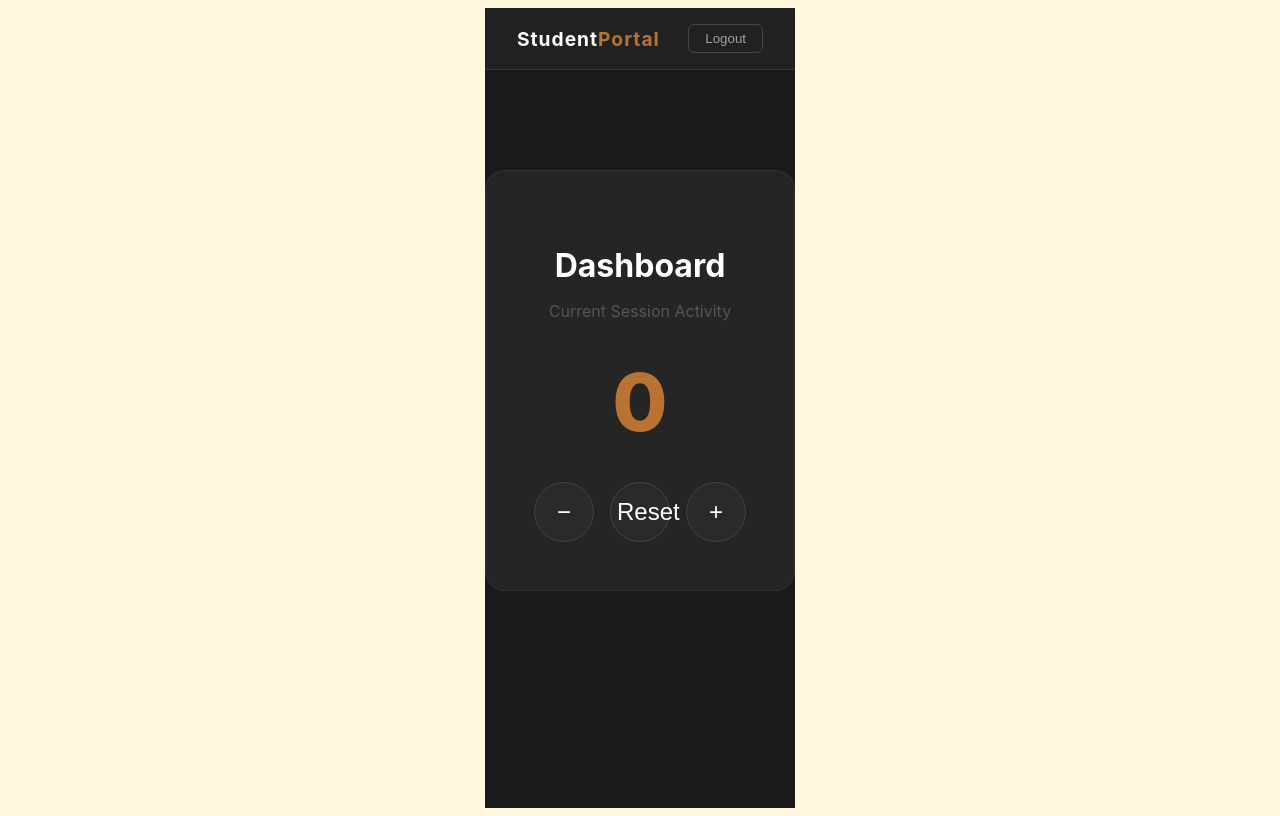
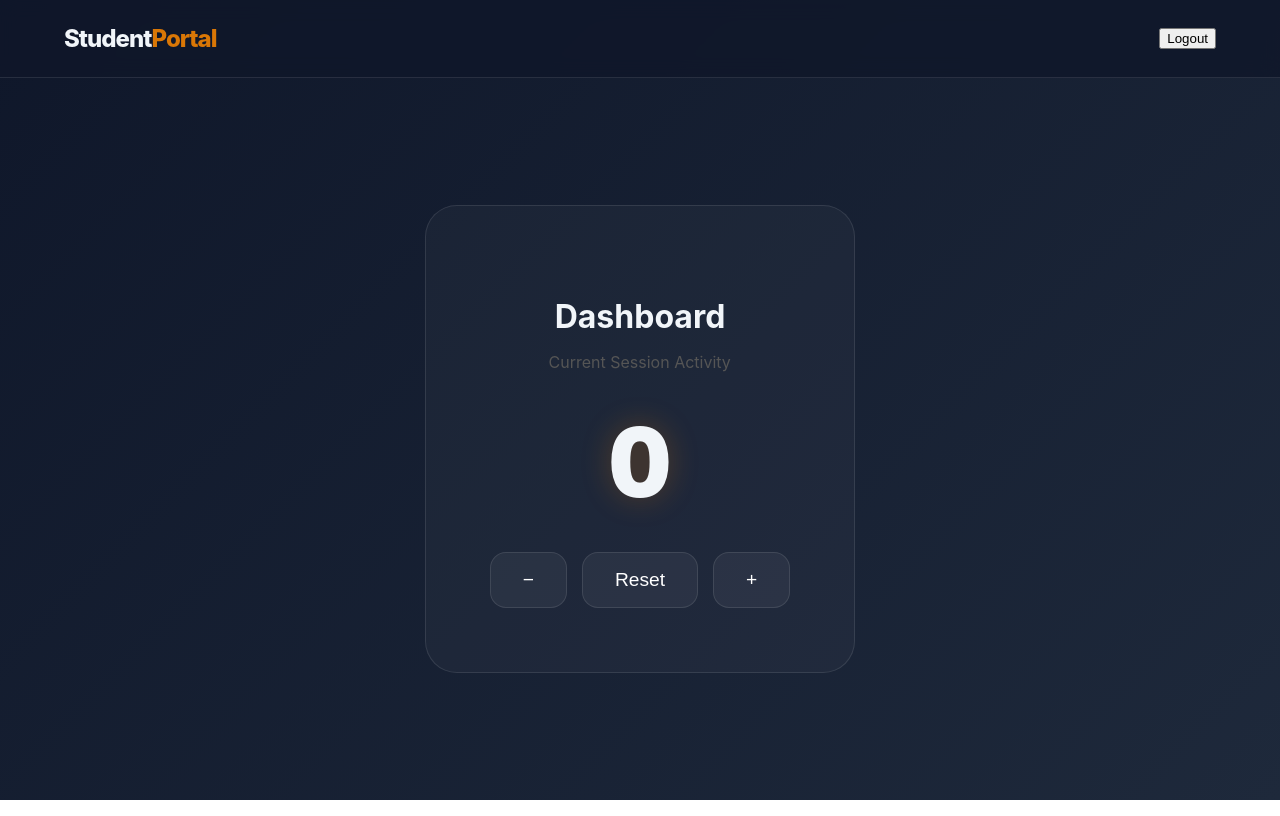
Before and after one commit to puppyNiel/infot6-lab4, a React (Vite) app in the folder simple-integration/: page /counter in a window 1280 px wide. Built offline with nearby package versions, Linux system fonts and the light colour scheme; no server answers.

Commit message:
Fix: css issue

```diff
--- a/simple-integration/src/index.css
+++ b/simple-integration/src/index.css
@@ -1,8 +1,20 @@
+:root {
+  --bg-gradient: linear-gradient(135deg, #0f172a 0%, #1e293b 100%);
+  --glass-bg: rgba(255, 255, 255, 0.03);
+  --glass-border: rgba(255, 255, 255, 0.1);
+  --accent-copper: #d97706; /* Copper */
+  --accent-blue: #3b82f6;
+  --text-main: #f1f5f9;
+  --text-dim: #94a3b8;
+}
+
 body {
-  font-family: Arial, Helvetica, sans-serif;
-  background:  #FFF8DC;
+  margin: 0;
+  font-family: 'Inter', sans-serif;
+  background: var(--bg-gradient);
+  color: var(--text-main);
+  min-height: 100vh;
   display: flex;
   justify-content: center;
   align-items: center;
-  height: 100vh;
 }
--- a/simple-integration/src/pages/Counter.css
+++ b/simple-integration/src/pages/Counter.css
@@ -1,86 +1,65 @@
-:root {
-  --charcoal: #1a1a1b;
-  --copper: #b87333;
-  --white: #ffffff;
-}
-
 .counter-container {
-  min-height: 100vh;
-  background-color: var(--charcoal);
-  color: var(--white);
-  font-family: 'Inter', sans-serif;
+  width: 100vw;
+  height: 100vh;
+  display: flex;
+  flex-direction: column;
 }
 
 .navbar {
   display: flex;
   justify-content: space-between;
   align-items: center;
-  padding: 1rem 2rem;
-  background: rgba(255, 255, 255, 0.03);
-  border-bottom: 1px solid rgba(255, 255, 255, 0.1);
+  padding: 1.5rem 4rem;
+  background: rgba(15, 23, 42, 0.8);
+  backdrop-filter: blur(10px);
+  border-bottom: 1px solid var(--glass-border);
 }
 
 .logo {
-  font-weight: 700;
-  font-size: 1.2rem;
-  letter-spacing: 1px;
+  font-size: 1.5rem;
+  font-weight: 800;
+  letter-spacing: -1px;
 }
 
 .logo span {
-  color: var(--copper);
-}
-
-.btn-logout {
-  background: transparent;
-  color: #a0a0a0;
-  border: 1px solid #444;
-  padding: 6px 16px;
-  border-radius: 6px;
-  cursor: pointer;
-  transition: all 0.3s;
-}
-
-.btn-logout:hover {
-  color: var(--white);
-  border-color: var(--white);
+  color: var(--accent-copper);
 }
 
 .counter-card {
-  margin: 100px auto;
-  max-width: 400px;
-  background: rgba(255, 255, 255, 0.05);
-  padding: 3rem;
-  border-radius: 20px;
+  margin: auto;
   text-align: center;
-  border: 1px solid rgba(255, 255, 255, 0.05);
+  background: var(--glass-bg);
+  padding: 4rem;
+  border-radius: 32px;
+  border: 1px solid var(--glass-border);
 }
 
 .count-display {
-  font-size: 5rem;
-  font-weight: 800;
-  color: var(--copper);
+  font-size: 6rem;
+  font-weight: 900;
   margin: 2rem 0;
+  font-variant-numeric: tabular-nums;
+  text-shadow: 0 0 30px rgba(217, 119, 6, 0.3);
 }
 
 .counter-controls {
   display: flex;
-  gap: 1rem;
+  gap: 15px;
   justify-content: center;
 }
 
 .counter-controls button {
-  background: #2a2a2b;
+  padding: 1rem 2rem;
+  border-radius: 16px;
+  border: 1px solid var(--glass-border);
+  background: rgba(255, 255, 255, 0.05);
   color: white;
-  border: 1px solid #444;
-  width: 60px;
-  height: 60px;
-  border-radius: 50%;
-  font-size: 1.5rem;
+  font-size: 1.2rem;
   cursor: pointer;
-  transition: transform 0.2s, border-color 0.2s;
+  transition: all 0.2s;
 }
 
 .counter-controls button:hover {
-  border-color: var(--copper);
-  transform: translateY(-2px);
+  background: var(--accent-copper);
+  border-color: transparent;
 }
--- a/simple-integration/src/pages/Login.css
+++ b/simple-integration/src/pages/Login.css
@@ -1,101 +1,61 @@
-/* Color Palette */
-:root {
-  --charcoal: #1a1a1b;
-  --copper: #b87333;
-  --denim-blue: #3b5998;
-  --white: #ffffff;
-}
-
 .login-container {
   display: flex;
   justify-content: center;
   align-items: center;
-  min-height: 100vh;
-  background-color: var(--charcoal); /* Charcoal background */
-  font-family: 'Inter', sans-serif;
+  width: 100%;
 }
 
 .login-card {
-  background: rgba(255, 255, 255, 0.05);
-  padding: 2.5rem;
-  border-radius: 16px;
-  box-shadow: 0 8px 32px rgba(0, 0, 0, 0.3);
-  backdrop-filter: blur(10px);
-  border: 1px solid rgba(255, 255, 255, 0.1);
+  background: var(--glass-bg);
+  backdrop-filter: blur(12px);
+  border: 1px solid var(--glass-border);
+  padding: 3rem;
+  border-radius: 24px;
   width: 100%;
   max-width: 400px;
+  box-shadow: 0 25px 50px -12px rgba(0, 0, 0, 0.5);
   text-align: center;
 }
 
 .login-card h2 {
-  color: var(--white);
   font-size: 2rem;
   margin-bottom: 0.5rem;
-  font-weight: 700;
-}
-
-.login-card p {
-  color: #a0a0a0;
-  margin-bottom: 2rem;
-}
-
-.input-group {
-  margin-bottom: 1.2rem;
+  background: linear-gradient(to right, #fff, var(--accent-copper));
+  -webkit-background-clip: text;
+  -webkit-text-fill-color: transparent;
 }
 
 .input-group input {
   width: 100%;
-  padding: 12px;
-  border-radius: 8px;
-  border: 1px solid #444;
-  background: #2a2a2b;
+  padding: 12px 16px;
+  margin: 10px 0;
+  background: rgba(0, 0, 0, 0.2);
+  border: 1px solid var(--glass-border);
+  border-radius: 12px;
   color: white;
-  outline: none;
-  transition: border-color 0.3s;
+  transition: all 0.3s ease;
 }
 
 .input-group input:focus {
-  border-color: var(--copper); /* Copper focus accent */
-}
-
-.button-group {
-  display: flex;
-  flex-direction: column;
-  gap: 1rem;
-  margin-top: 1.5rem;
+  outline: none;
+  border-color: var(--accent-copper);
+  box-shadow: 0 0 0 4px rgba(217, 119, 6, 0.1);
 }
 
 .btn-primary {
-  background-color: var(--copper); /* Copper button */
+  width: 100%;
+  padding: 12px;
+  background: var(--accent-copper);
+  border: none;
+  border-radius: 12px;
   color: white;
-  padding: 12px;
-  border: none;
-  border-radius: 8px;
   font-weight: 600;
   cursor: pointer;
-  transition: opacity 0.3s;
+  margin-top: 20px;
+  transition: transform 0.2s ease;
 }
 
-.btn-secondary {
-  background: transparent;
-  color: var(--white);
-  border: 1px solid #444;
-  padding: 10px;
-  border-radius: 8px;
-  cursor: pointer;
-  transition: background 0.3s;
+.btn-primary:hover {
+  transform: translateY(-2px);
+  filter: brightness(1.1);
 }
-
-.btn-secondary:hover {
-  background: rgba(255, 255, 255, 0.05);
-}
-
-.status-message {
-  margin-top: 1rem;
-  font-size: 0.9rem;
-  color: #ff6b6b; /* Red for errors */
-}
-
-.status-message.success {
-  color: #51cf66; /* Green for success */
-}
```
Also changed, not shown: simple-integration/src/App.css (deleted, +0 -184 lines).
